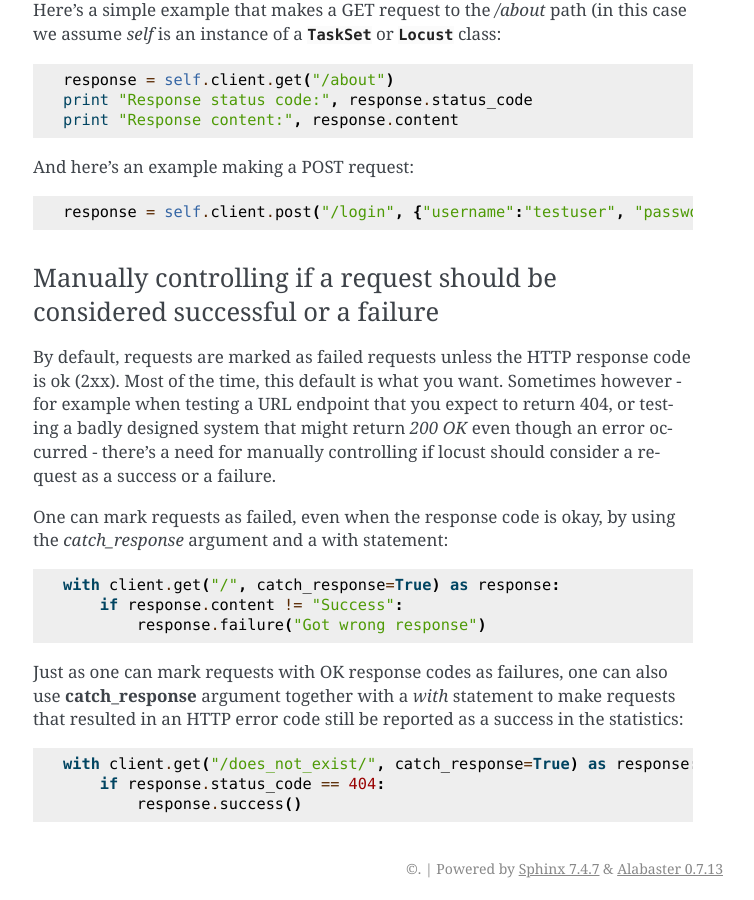
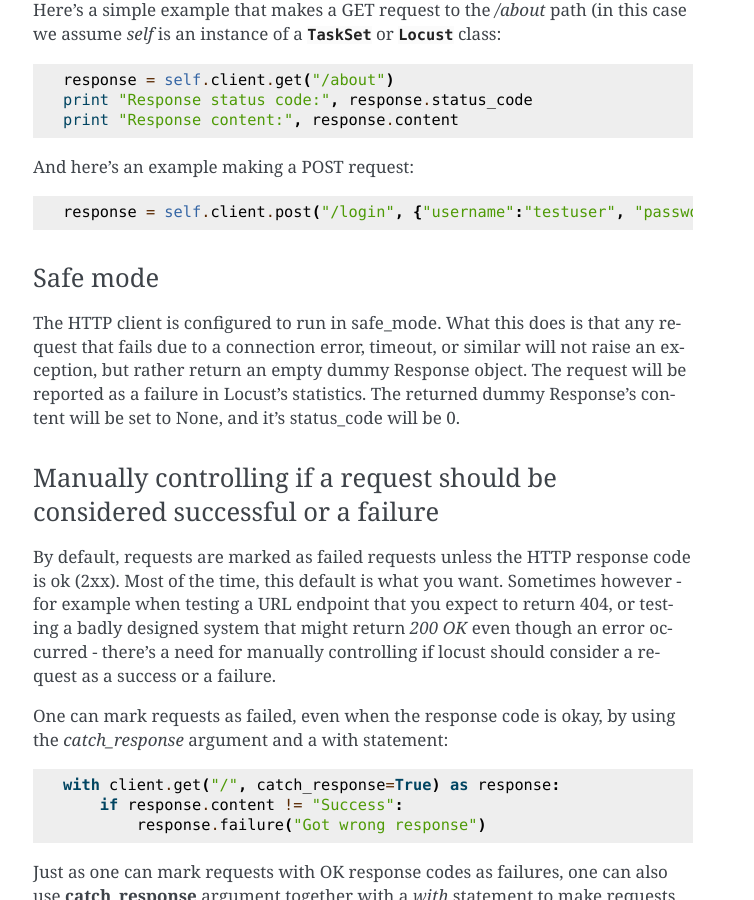
Before and after one commit to locustio/locust, a Sphinx documentation site: the page built from docs/writing-a-locustfile.rst, in a window 1280 px wide and 900 px high, scrolled down 5934 px. Shown: the whole window, without its empty margins (387-1141 px from the left). Built offline with Sphinx 7.4.7, drawn with Linux system fonts in a browser that asks for light colours.

Commit message:
Documented HttpSession's safe_mode

```diff
--- a/docs/writing-a-locustfile.rst
+++ b/docs/writing-a-locustfile.rst
@@ -281,6 +281,14 @@ And here's an example making a POST request::
 
     response = self.client.post("/login", {"username":"testuser", "password":"secret"})
 
+Safe mode
+---------
+The HTTP client is configured to run in safe_mode. What this does is that any request that fails due to
+a connection error, timeout, or similar will not raise an exception, but rather return an empty dummy
+Response object. The request will be reported as a failure in Locust's statistics. The returned dummy
+Response's content will be set to None, and it's status_code will be 0.
+
+
 Manually controlling if a request should be considered successful or a failure
 ------------------------------------------------------------------------------
 
```
